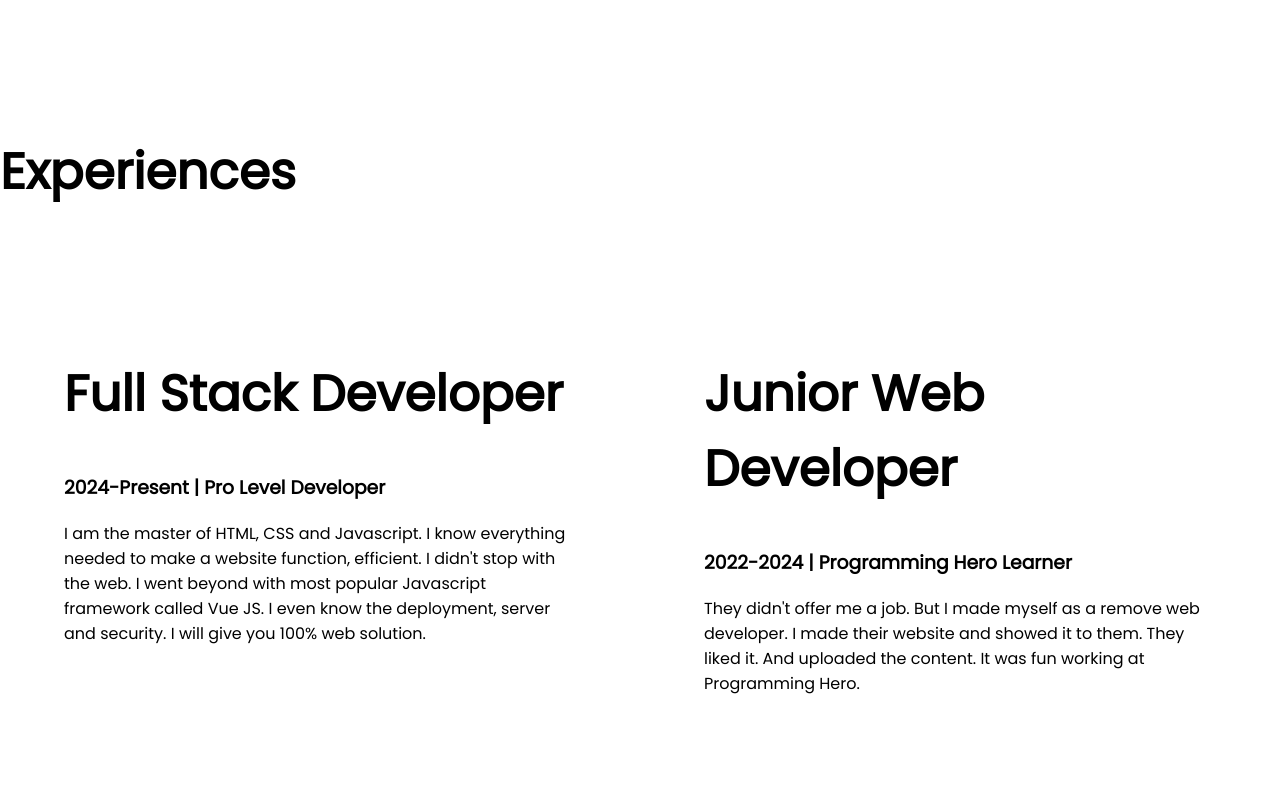
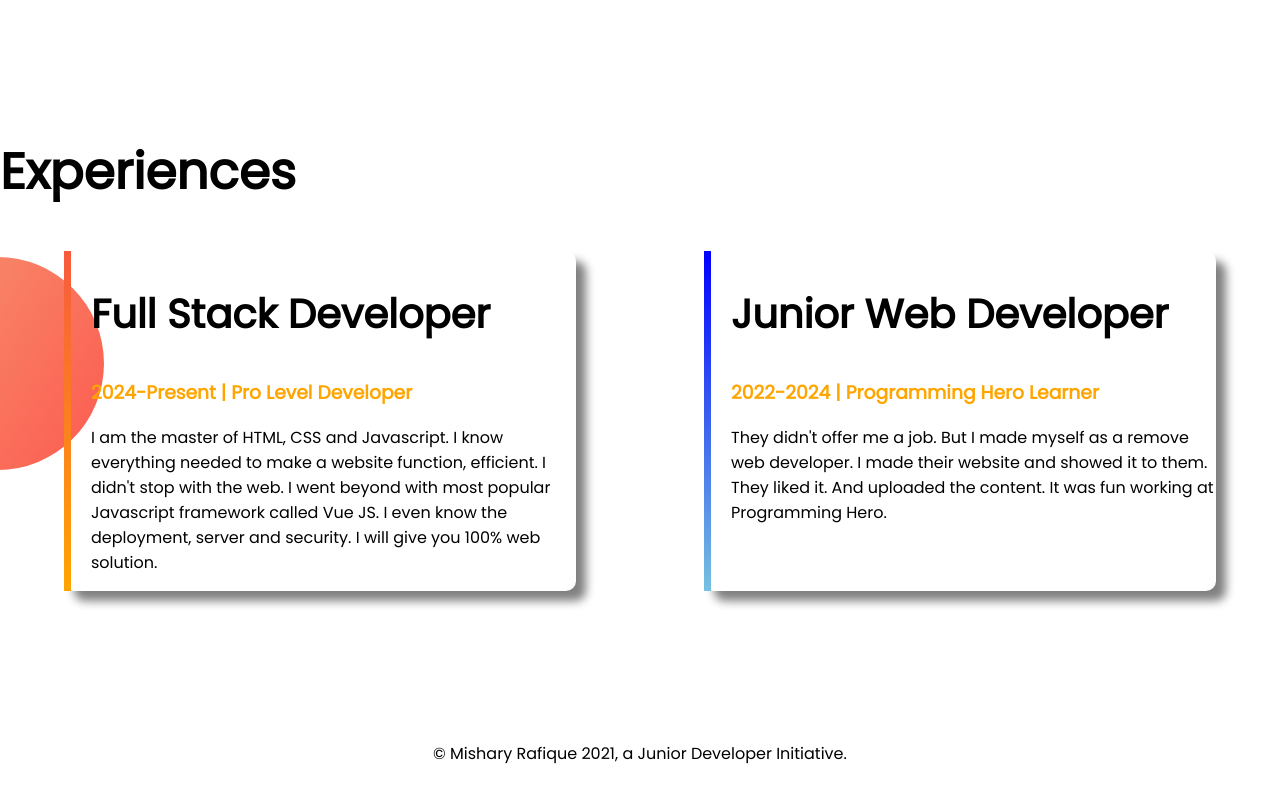
Before and after one commit to mishrahat/developer-portfolio, a plain HTML site: page index.html in a window 1280 px wide. Shown: the part 1360-2162 px from the top of the page. Drawn offline with Linux system fonts and the light colour scheme.

Commit message:
footer and experience added

```diff
--- a/index.html
+++ b/index.html
@@ -46,17 +46,17 @@
     <section class="experience-area">
         <h1>Experiences</h1>
         <div class="flexible-container">
-            <div class="half-width">
-                <h1>Full Stack Developer</h1>
-                <h3>2024-Present | Pro Level Developer</h3>
+            <div id="fullstack-experience" class="experience-item">
+                <h2>Full Stack Developer</h2>
+                <h3 class="orange-color">2024-Present | Pro Level Developer</h3>
                 <p>I am the master of HTML, CSS and Javascript. I know everything needed to make a website function,
                     efficient. I didn't stop with the web. I went beyond with most popular Javascript framework called
                     Vue
                     JS. I even know the deployment, server and security. I will give you 100% web solution.</p>
             </div>
-            <div class="half-width">
-                <h1>Junior Web Developer</h1>
-                <h3>2022-2024 | Programming Hero Learner</h3>
+            <div id="web-dev-experience" class="experience-item">
+                <h2>Junior Web Developer</h2>
+                <h3 class="orange-color">2022-2024 | Programming Hero Learner</h3>
                 <p>They didn't offer me a job. But I made myself as a remove web developer. I made their website and
                     showed
                     it to them. They liked it. And uploaded the content. It was fun working at Programming Hero.</p>
@@ -64,6 +64,9 @@
         </div>
 
     </section>
+    <footer>
+        <p>© Mishary Rafique 2021, a Junior Developer Initiative.</p>
+    </footer>
 </body>
 
 </html>
--- a/style.css
+++ b/style.css
@@ -5,6 +5,9 @@
 
 h1{
     font-size: 50px;
+}
+h2{
+    font-size: 40px;
 }
 .orange-color {
     color: orange;
@@ -39,3 +42,32 @@
     background-repeat: no-repeat;
     background-position: right;
 }
+
+.experience-area {
+    background-image: url(images/exp-bg.png);
+    background-repeat: no-repeat;
+    background-position: left;
+}
+.experience-item {
+    width: 40%;
+    margin-left: 5%;
+    margin-right: 5%;
+    padding-left: 20px;
+    box-shadow: 10px 10px 10px grey;
+    border-radius: 10px;
+    border-left: 10px solid;
+}
+#web-dev-experience {
+    border-left: 7px solid;
+    border-image: linear-gradient(blue, rgb(118, 194, 224));
+    border-image-slice: 1;
+}
+
+#fullstack-experience {
+    border-left: 7px solid;
+    border-image: linear-gradient(rgb(248, 90, 63), orange);
+    border-image-slice: 1;
+}
+footer p{
+    text-align: center;
+}
```
Also changed, not shown: images/jhankar.png (deleted), images/jhankar2.png (deleted), 9 other files.
